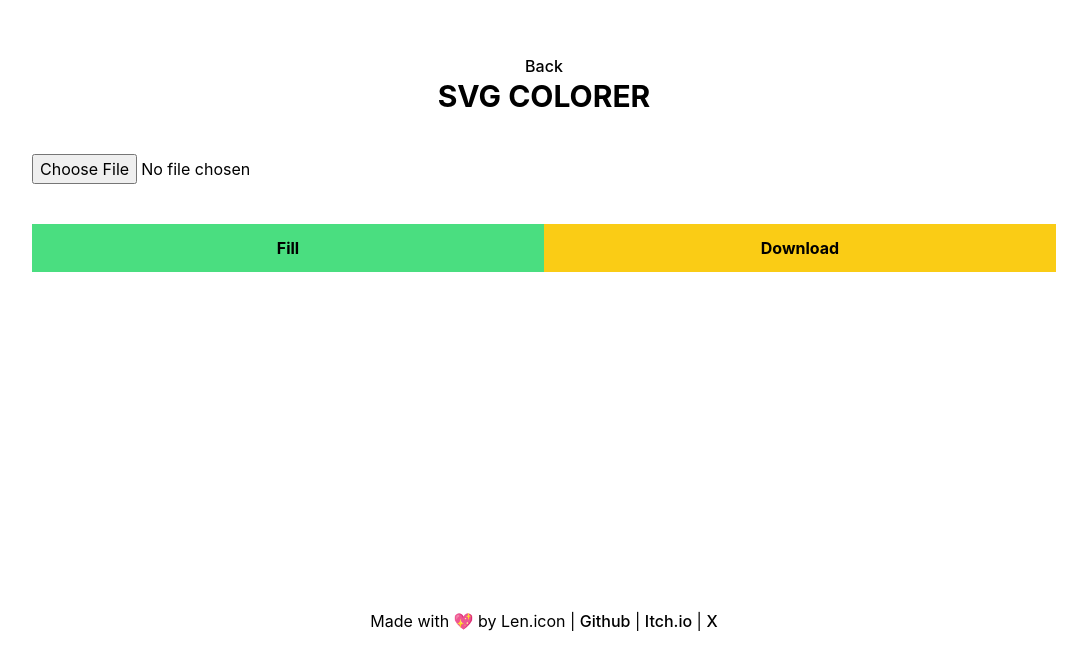
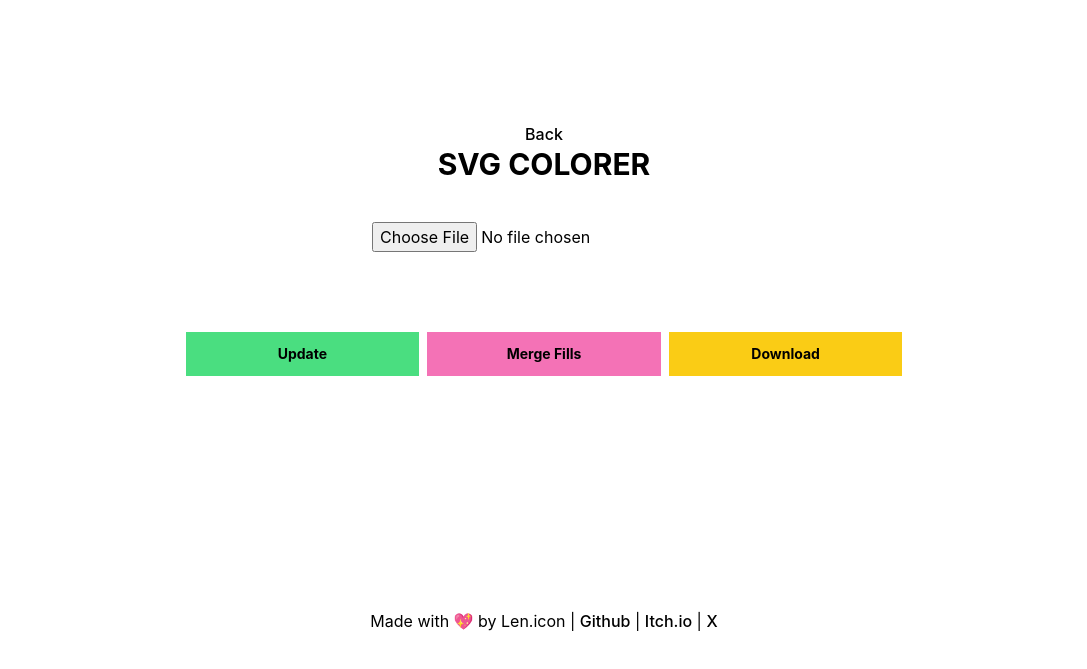
Before and after one commit to Lenicon/trashtoolbox, a React (Vite) app: page /svg-colorer in a window 1280 px wide. Shown: the part 111-780 px from the top of the page, without its empty margins (96-1183 px from the left). Built offline with nearby package versions, Linux system fonts and the light colour scheme.

Commit message:
added merge colors

```diff
--- a/src/pages/Home.tsx
+++ b/src/pages/Home.tsx
@@ -3,12 +3,14 @@ import { links } from "../components/links";
 export default function Home() {
   return (
     <div className="h-[90vh] flex flex-col items-center">
-      <h1 className="text-[4rem] font-bold pt-5">🧰 Trash Toolbox</h1>
-      <h3 className="text-[1.8rem] pb-20">{'Stuff I made (in a hurry) to help myself'}</h3>
+      <h1 className="md:text-[4rem] text-4xl font-bold pt-5">🧰 Trash Toolbox</h1>
+      <h3 className="md:text-[1.8rem] text-xl pb-20">{'Stuff I made (in a hurry) to help myself'}</h3>
 
+      <div className="flex flex-wrap gap-3">
         {Object.keys(links).map(key => (
-            <a className="text-[1.5rem] underline hover:text-yellow-600" href={key}>{links[key].title}</a>
+          <a className="text-[1.5rem] underline hover:text-yellow-600" href={key}>{links[key].title}</a>
         ))}
+      </div>
     </div>
   )
 }
--- a/src/pages/SvgColorer.tsx
+++ b/src/pages/SvgColorer.tsx
@@ -3,29 +3,38 @@ import parse from 'html-react-parser';
 
 export default function SvgColorer() {
     const [fillObj, setfillObj] = useState<any>({});
+    const [mergeObj, setMergeObj] = useState<any>({});
+    const [mergeArray, setMergeArray] = useState<any>([]);
+
+
     const [mutableSvg, setMutableSVG] = useState('');
     const [finalSvg, setFinalSVG] = useState<any>();
+    const [merge, setMerge] = useState(false);
 
-    function handleChange(e: any) {
+    // Handle File Upload
+    function handleFileUpload(e: any) {
         let file = e.target.files[0];
 
         let fr = new FileReader();
 
         fr.onload = function () {
 
-            setfillObj(Object.assign({}, fr.result.toString().replace(/fill=/g, '').replace(/"/g, ' ').split(' ').filter((v: any) => v.match(/^#([a-fA-F0-9]{6}|[a-fA-F0-9]{3})$/))));
-            // setTXTFile(fr.result.toString().split(' '));
-            replaceloop(fr.result, fr.result.toString().replace(/fill=/g, '').split(' ').filter((v: any) => v.match(/^"#([a-fA-F0-9]{6}|[a-fA-F0-9]{3})"$/)).length);
+            let result = fr.result.toString().replace(/fill=/g, '');
+            let newobj = Object.assign({}, result.replace(/"/g, ' ').split(' ').filter((v: any) => v.match(/^#([a-fA-F0-9]{6}|[a-fA-F0-9]{3})$/)))
 
-            console.log(mutableSvg);
-            console.log(fillObj);
+            setfillObj(newobj);
+            convertObjectIDToValue(newobj);
+            convertResToMutableSVGString(fr.result, result.split(' ').filter((v: any) => v.match(/^"#([a-fA-F0-9]{6}|[a-fA-F0-9]{3})"$/)).length);
+
         }
 
         fr.readAsText(file);
 
     }
 
-    const replaceloop = (file: any, amount: number) => {
+
+    // Replace HexColor in SVG String to {{id}} so it's easily changeable
+    const convertResToMutableSVGString = (file: any, amount: number) => {
         let newsvg = file;
         for (let index = 0; index < amount; index++) {
             newsvg = newsvg.toString().replace(/"#?([a-fA-F0-9]{6}|[a-fA-F0-9]{3})"/, `"{{${index}}}"`);
@@ -33,15 +42,43 @@ export default function SvgColorer() {
         setMutableSVG(newsvg)
     }
 
-    const finalLoop = (file: string, obj: any) => {
-        let newobj = Object.keys(obj);
+    // Turn the Mutable SVG String to Actual SVG that's readable
+    const convertStringToReactSVG = (file: string, obj: any) => {
+        let checkLength = Object.keys(obj).length;
         let newsvg = file;
-        for (let index = 0; index < newobj.length; index++) {
+        for (let index = 0; index < checkLength; index++) {
             newsvg = newsvg.replace(/"{{[0-9]}}"/, `"${obj[index]}"`);
         }
         setFinalSVG(parse(newsvg));
     }
 
+    // Convert Object ID to Value and Vice Versa. Ex: {0:'#000', 1:'#000'} => {"#000":[0, 1]}
+    const convertObjectIDToValue = (obj: any) => {
+        let objkeys = Object.keys(obj);
+        let newobj: any = {};
+        for (let index = 0; index < objkeys.length; index++) {
+            newobj[obj[index]] = [];
+        }
+        for (let index = 0; index < objkeys.length; index++) {
+            newobj[obj[index]].push(objkeys[index]);
+        }
+        setMergeObj(newobj);
+        setMergeArray(Object.values(newobj));
+    }
+
+    // Convert Object ID to Value and Vice Versa. Ex: {"#000":[0, 1]} => {0:'#000', 1:'#000'}
+    const convertObjectValueToID = (obj: any, id:number, value:string) => {
+        // let objkeys = Object.keys(obj);
+        let objval:any = Object.values(obj);
+        let newobj: any = {};
+        for (let j = 0; j < objval[id].length; j++) {
+                newobj[objval[id][j]] = value
+            }
+
+        return newobj;
+    }
+
+    // Convert SVG to ObjectURL From Blob and Downloading it
     const downloadBlob = (blob: any, filename: any) => {
         const objectUrl = URL.createObjectURL(blob);
 
@@ -54,15 +91,11 @@ export default function SvgColorer() {
 
         setTimeout(() => URL.revokeObjectURL(objectUrl), 5000);
     }
-
     const svgRef = useRef<any>();
-
     const downloadSVG = useCallback(() => {
-
         const svg = svgRef.current.innerHTML;
         const blob = new Blob([svg], { type: "image/svg+xml" });
         downloadBlob(blob, `img_${new Date().toISOString()}.svg`);
-
     }, []);
 
     return (
@@ -71,26 +104,36 @@ export default function SvgColorer() {
             <a href="/">Back</a>
             <h1 className="text-3xl font-bold pb-10">SVG COLORER</h1>
 
-            <div className="md:w-[80vw] w-screen">
-                <input type='file' id='myFile' name='filename' onChange={(e) => handleChange(e)} />
-                <br />
+            <div className="md:w-[80vw] w-screen flex items-center flex-col">
+                <input className="pb-5" type='file' id='myFile' name='filename' accept="svg" onChange={(e) => { handleFileUpload(e); }} />
 
-                <div className="pt-5 flex flex-col gap-3">
-                    <div className="flex flex-wrap gap-2 pb-2">{Object.keys(fillObj).map((value: string, id: number) => (
-                        <input className="border border-black" key={id} value={fillObj[value]} onChange={(e) => setfillObj({ ...fillObj, [id]: e.target.value })} />
-                    ))}</div>
+                <div className="pt-5 flex flex-col gap-3 w-full">
 
-                    <div className="flex flex-wrap">
-                        <button className="p-3 w-[50%] text-center bg-green-400 font-bold" onClick={() => finalLoop(mutableSvg, fillObj)}>Fill</button>
-                        <button className="p-3 w-[50%] text-center bg-yellow-400 font-bold" onClick={downloadSVG}>Download</button>
-                    </div>
+                    {/* UNMERGED */}
+                    {!merge ? <div className="flex flex-wrap md:gap-3 gap-5 pb-2 items-center justify-center">{Object.keys(fillObj).map((key: string, id: number) => (
+                        <input aria-label="color" className="border-b border-black text-center w-[7rem]" key={id} value={'#' + fillObj[key].replace('#', '')} maxLength={7} onChange={(e) => setfillObj({ ...fillObj, [id]: e.target.value })} />
+                    ))}</div> : <></>}
 
-                    <div className="size-[10rem]" ref={svgRef}>
-                        {finalSvg}
+                    {/* MERGED */}
+                    {merge ? <div className="flex flex-wrap md:gap-3 gap-5 pb-2 items-center justify-center">{Object.keys(mergeObj).map((_key: string, id: number) => (
+                        <input aria-label="color" className="border-b border-black text-center w-[7rem]" key={id} value={'#' + fillObj[mergeArray[id][0]].replace('#', '')} maxLength={7} onChange={(e) => {setfillObj({ ...fillObj, ...convertObjectValueToID(mergeObj, id, (e.target.value.replace('#','').match(/([a-fA-F0-9]{6}|[a-fA-F0-9]{3})/g)?e.target.value:e.target.value.replace('#','')))}); }} />
+                    ))}</div> : <></>}
+
+                    {finalSvg ?
+                        <div className="flex items-center justify-center" ref={svgRef}>
+                            <span className="size-[10rem]">{finalSvg}</span>
+                        </div> : <></>
+                    }
+
+                    <div className="flex flex-wrap pt-5 items-center justify-center">
+                        <div className="md:w-[70%] w-[80%] flex flex-row gap-2">
+                            <button className="px-2 py-3 w-[33.3333333%] text-sm text-center bg-green-400 font-bold" onClick={() => convertStringToReactSVG(mutableSvg, fillObj)}>Update</button>
+                            <button className="px-2 py-3 w-[33.3333333%] text-sm text-center bg-pink-400 font-bold" onClick={() => setMerge(!merge)}>{merge ? 'Unm' : 'M'}erge Fills</button>
+                            <button className="px-2 py-3 w-[33.3333333%] text-sm text-center bg-yellow-400 font-bold" onClick={downloadSVG}>Download</button>
+
+                        </div>
                     </div>
                 </div>
-
-
 
 
             </div>
```
